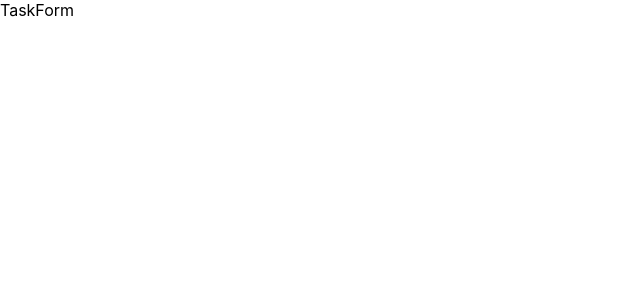
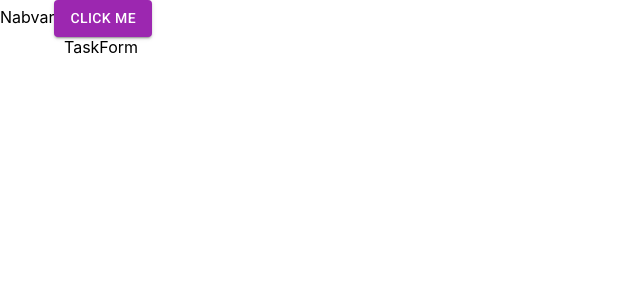
Before and after one commit to alejosatizabal/pernStack01-front, a React (Create React App) app in the folder client/: page /tasks/new in a window 1280 px wide. Shown: the top 300 px of the page, without its empty margins (0-640 px from the left). Built offline with nearby package versions, Linux system fonts and the light colour scheme.

Commit message:
Agregando componentes de Material UI

```diff
--- a/client/package.json
+++ b/client/package.json
@@ -3,6 +3,10 @@
   "version": "0.1.0",
   "private": true,
   "dependencies": {
+    "@emotion/react": "^11.10.4",
+    "@emotion/styled": "^11.10.4",
+    "@mui/icons-material": "^5.10.6",
+    "@mui/material": "^5.10.6",
     "@testing-library/jest-dom": "^5.16.5",
     "@testing-library/react": "^13.4.0",
     "@testing-library/user-event": "^13.5.0",
--- a/client/public/index.html
+++ b/client/public/index.html
@@ -1,14 +1,12 @@
 <!DOCTYPE html>
 <html lang="en">
+
 <head>
   <meta charset="utf-8" />
   <link rel="icon" href="%PUBLIC_URL%/favicon.ico" />
   <meta name="viewport" content="width=device-width, initial-scale=1" />
   <meta name="theme-color" content="#000000" />
-    <meta
-      name="description"
-      content="Web site created using create-react-app"
-    />
+  <meta name="description" content="Web site created using create-react-app" />
   <link rel="apple-touch-icon" href="%PUBLIC_URL%/logo192.png" />
   <!--
       manifest.json provides metadata used when your web app is installed on a
@@ -25,7 +23,11 @@
       Learn how to configure a non-root public URL by running `npm run build`.
     -->
   <title>React App</title>
+  <link rel="stylesheet" href="https://fonts.googleapis.com/css?family=Roboto:300,400,500,700&display=swap" />
+  <link rel="stylesheet" href="https://fonts.googleapis.com/icon?family=Material+Icons" />
+
 </head>
+
 <body>
   <noscript>You need to enable JavaScript to run this app.</noscript>
   <div id="root"></div>
@@ -40,4 +42,5 @@
       To create a production bundle, use `npm run build` or `yarn build`.
     -->
 </body>
+
 </html>
--- a/client/src/App.js
+++ b/client/src/App.js
@@ -32,21 +32,41 @@
   )
 } */
 
-import {BrowserRouter, Route, Routes} from 'react-router-dom';
+import { BrowserRouter, Route, Routes } from 'react-router-dom';
 import TaskForm from './components/TaskForm';
 import TaskList from './components/TaskList';
+import Menu from './components/Navbar'; // Se puede llamar Menu o cualquier otro nombre
+import { Container } from '@mui/material';
+
+// export default function App() {
+//   return (
+//     <BrowserRouter>
+//       <Routes>
+//         {/* <Route path='/' element={<TaskList/>} /> // Así interpreta a 'TaskList' como un componente */}
+//         {/* <Route path='/' element={TaskList} /> // Así interpreta a 'TaskList' como una función */}
+//         <Route path='/' element={<TaskList />} />
+
+//         <Route path='/tasks/new' element={<TaskForm />} />
+//         {/* Edit Route */}
+//       </Routes>
+//     </BrowserRouter>
+//   )
+// }
 
 export default function App() {
   return (
     <BrowserRouter>
-      <Routes>
-        {/* <Route path='/' element={<TaskList/>} /> // Así interpreta a 'TaskList' como un componente */}
-        {/* <Route path='/' element={TaskList} /> // Así interpreta a 'TaskList' como una función */}
-        <Route path='/' element={<TaskList/>} />
+      <Menu />
+      <Container>
+        <Routes>
+          {/* <Route path='/' element={<TaskList/>} /> // Así interpreta a 'TaskList' como un componente */}
+          {/* <Route path='/' element={TaskList} /> // Así interpreta a 'TaskList' como una función */}
+          <Route path='/' element={<TaskList />} />
 
-        <Route path='/tasks/new' element={<TaskForm/>} />
-        {/* Edit Route */}
-      </Routes>
+          <Route path='/tasks/new' element={<TaskForm />} />
+          {/* Edit Route */}
+        </Routes>
+      </Container>
     </BrowserRouter>
   )
 }
--- a/client/src/components/Navbar.js
+++ b/client/src/components/Navbar.js
@@ -1,9 +1,13 @@
 //import React from 'react';
+import { Button } from '@mui/material'
 
 export default function Navbar() {
-    return (
-      <div>
-        Nabvar
-      </div>
-    )
+  return (
+    <div>
+      Nabvar
+      {/*<Button>Click me</Button>*/}
+      {/*<Button variant='contained' color='primary' >Click me</Button>*/}
+      <Button variant='contained' color='secondary' >Click me</Button>
+    </div>
+  )
 }
```
Also changed, not shown: 1 other file (tests, documents, lock files or other folders). Lines whose indentation alone changed are shown as unchanged.
